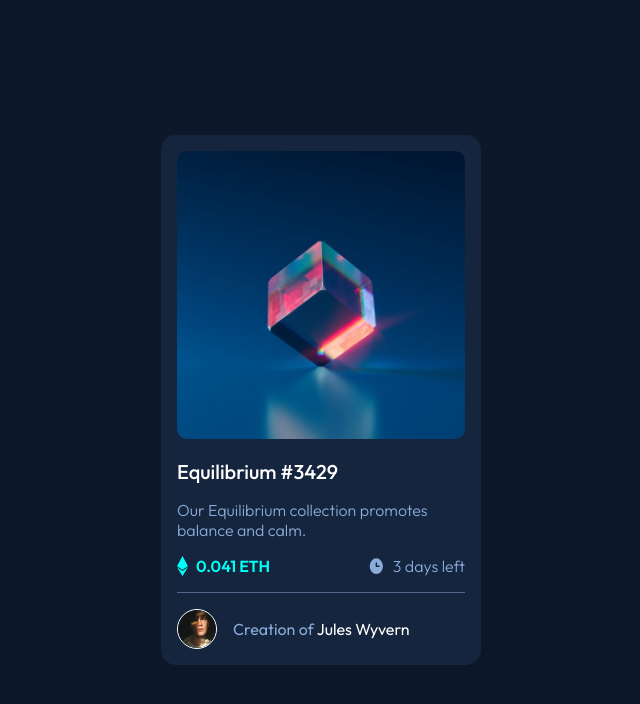
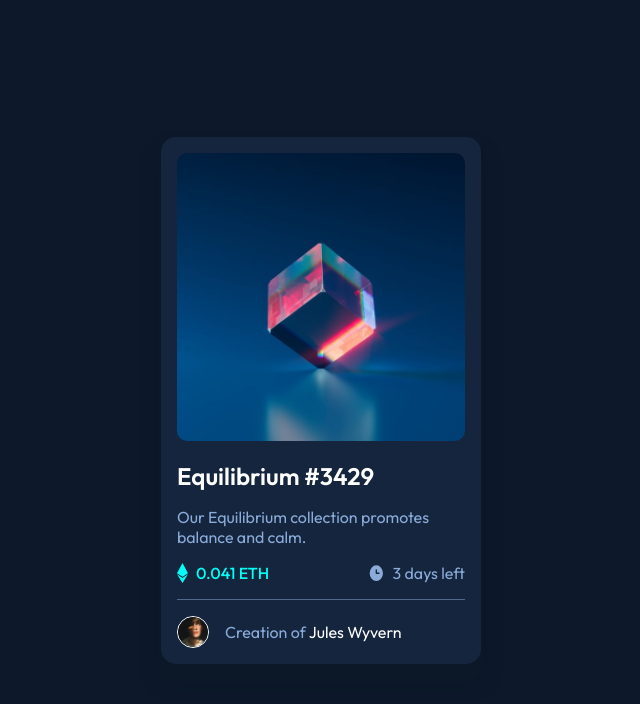
Before and after one commit to olayemiibrahim/nft-preview-card-component-main, a plain HTML site: page index.html in a window 1280 px wide. Shown: the whole page, without its empty margins (319-959 px from the left). Drawn offline with Linux system fonts and the light colour scheme.

Commit message:
code refactored

```diff
--- a/index.css
+++ b/index.css
@@ -10,6 +10,7 @@
     --soft-blue: hsl(215, 51%, 70%);
     --soft-blue-opaque: hsla(215, 51%,70%, 0.5);
     --cyan: hsl(178, 100%, 50%);
+    --cyan-opaque: hsla(178, 100%, 50%, 0.5);
     --main-bg: hsl(217, 54%, 11%);
     --card-bg: hsl(216, 50%, 16%);
     --line: hsl(215, 32%, 27%);
@@ -34,100 +35,109 @@ body p{
     font-size: var(--p-font-size);
 }
 
-.grid-container {
-    display: grid;
-    align-items: center;
-    justify-content: center;
-    align-content: center;
-}
-
 .flexbox-container {
     display: flex;
 }
-
-.flexbox-container-vertical {
-    display: flex;
+.card {
+    max-width: 20rem;
+    background-color: var(--card-bg);
+    margin: 1rem;
+    padding: 1rem;
+    border-radius: 15px;
+    box-shadow: 0 1rem 0.5rem  .75rem #0C1828;
 }
 
-.main-box {
-    background-color: var(--card-bg);
-    border-radius: 15px;
-    margin: 7.5%;
-    box-shadow: 0 1.875rem 0  0.313rem #0C1828;
-    max-width: 20rem;
+.card > * + * {
+    margin-top: 1rem;
 }
 
-.main-box.grid-container {
-    padding: 1rem;
-    gap: 1rem;
+.card > figure {
+    position: relative;
 }
 
-.main-box .item{
+.card > figure img:nth-child(1) {
+    max-width: 100%;
+    border-radius: 10px;
+}
+
+.card > figure img:nth-child(2) {
+    display: none;
+}
+
+.card > figure:hover {
+    cursor: pointer;
+}
+
+.card > figure:hover img:nth-child(2) {
+    display: inline;
+    position: absolute;
+    top: 50%;
+    left: 50%;
+    transform: translate(-50%, -50%);
+    z-index: 1;
+}
+
+.card > figure:hover div {
+    width: 100%;
+    height: 97%;
+    border-radius: 10px;
+    position: absolute;
+    top: 50%;
+    left: 50%;
+    transform: translate(-50%, -50%);
+    background-color: var(--cyan-opaque);
+    background-size: cover;
+}
+
+.card > h2 {
     color: white;
 }
 
-.main-box .item:first-child{
-    width: 100%;
-    border-radius: 10px;
+.card > h2:hover {
+    color: var(--cyan);
+    cursor: pointer;
 }
 
-.main-box .item:first-child img{
-    width: 100%;
-    border-radius: 10px;
+.card p {
+    font-size: 1rem;
+    color: var(--soft-blue);
 }
 
-.main-box .item:nth-child(2) h2{
-    font-size: 1.25em;
+.card > div.flexbox-container:first-of-type{
+    justify-content: space-between;
+}
+
+
+.card > div.flexbox-container:first-of-type div{
+    white-space: nowrap;
+    gap: 0.5rem;
+}
+
+.card > div.flexbox-container:first-of-type div:first-of-type p{
+    color: var(--cyan);
     font-weight: 500;
 }
 
-.main-box .item:nth-child(3) p{
-    font-size: 1em;
-    font-weight: 300;
-    color: var(--soft-blue);
-}
-
-.main-box .item:nth-child(4) p{
-    font-size: 1em;
-}
-.main-box .item:nth-child(4).flexbox-container {
-    justify-content: space-between;
-}
-
-.main-box .item:nth-child(4).flexbox-container div.flexbox-container{
-    gap: 0.5rem;
-}
-
-.main-box .item:nth-child(4) div:first-child {
-    color: var(--cyan);
-    font-weight: 600;
-}
-
-.main-box .item:nth-child(4) div:nth-child(2) {
-    font-weight: 300;
-    color: var(--soft-blue);
-}
-
-.main-box .item:nth-child(5){
+.card > hr {
     border: 0;
     border-top: 0.5px solid var(--soft-blue-opaque);
 }
 
-.main-box .item:nth-child(6).flexbox-container {
+.card > div.flexbox-container:nth-of-type(2) {
+    gap: 1rem;
     align-items: center;
-    gap: 1rem;
 }
-
-.main-box .item:nth-child(6) img {
-    width: 2.5rem;
+.card > div.flexbox-container:nth-of-type(2) img {
+    width: 2rem;
     border: 1px solid white;
     border-radius: 100%;
 }
 
-.main-box .item:nth-child(6) p{
-    font-size: 1rem;
-    color: var(--soft-blue);
-}
-.main-box .item:nth-child(6) p span{
+.card > div.flexbox-container:nth-of-type(2) span {
     color: white;
 }
+
+.card > div.flexbox-container:nth-of-type(2) span:hover {
+    color: var(--cyan);
+    cursor: pointer;
+}
--- a/index.html
+++ b/index.html
@@ -9,26 +9,21 @@
 </head>
 <body>
 
-  <div class="grid-container main-box">
+  <div class="card">
+
+      <figure>
+        <img src="./images/image-equilibrium.jpg" alt="">
+        <img src="./images/icon-view.svg" alt="">
+        <div class="color-overlay"></div>
+      </figure>
+
+      <h2>Equilibrium #3429</h2>
 
 
-    <div class="item">
-      <img src="./images/image-equilibrium.jpg" alt="">
-    </div>
+      <p>Our Equilibrium collection promotes balance and calm.</p>
 
 
-    <div class="item">
-      <h2>Equilibrium #3429</h2>
-    </div>
-
-
-    <div class="item">
-      <p>Our Equilibrium collection promotes balance and calm.</p>
-    </div>
-
-
-    <div class="flexbox-container item">
-
+    <div class="flexbox-container">
       <div class="flexbox-container">
         <img src="./images/icon-ethereum.svg" alt="">
         <p>0.041 ETH</p>
@@ -42,10 +37,10 @@
     </div>
 
 
-    <hr class="item">
+    <hr>
 
 
-    <div class="item flexbox-container">
+    <div class="flexbox-container">
       <img src="./images/image-avatar.png" alt="" id="pickme">
       <p> Creation of <span>Jules Wyvern</span></p>
     </div>
```
